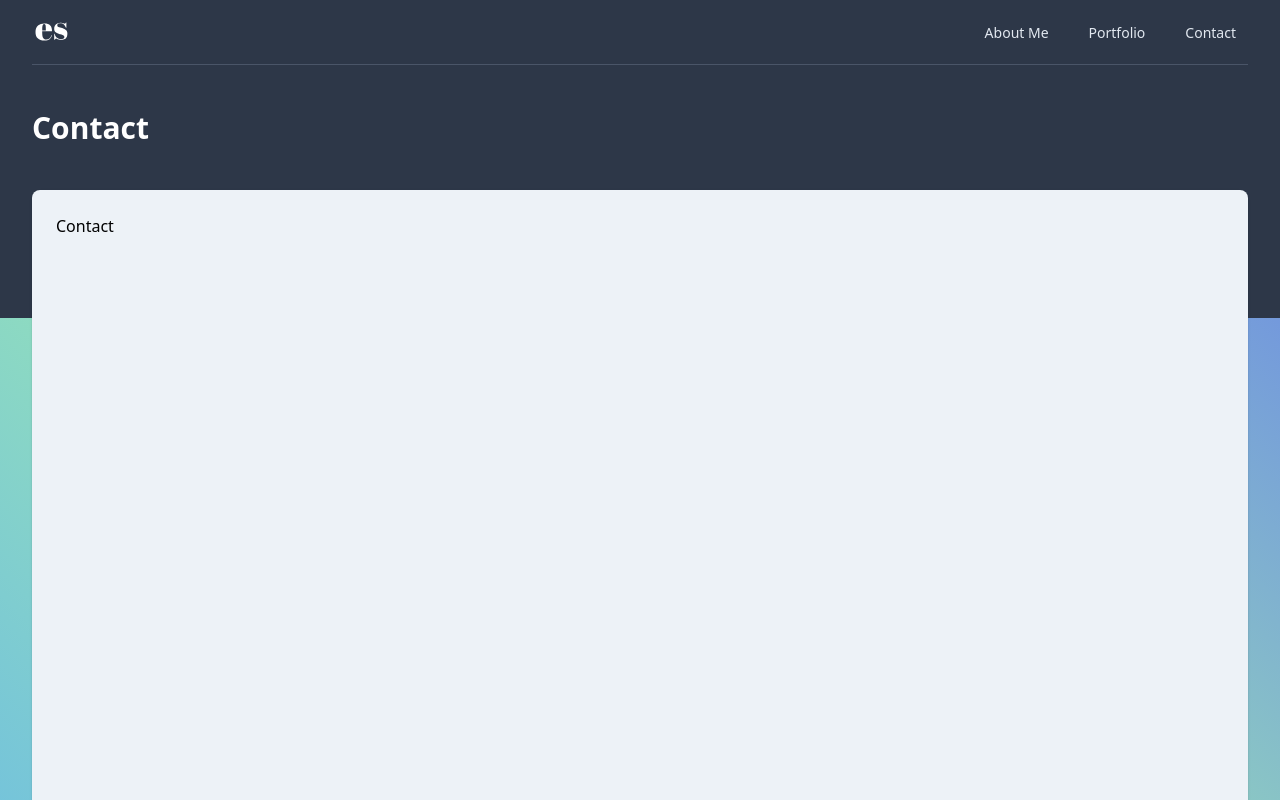
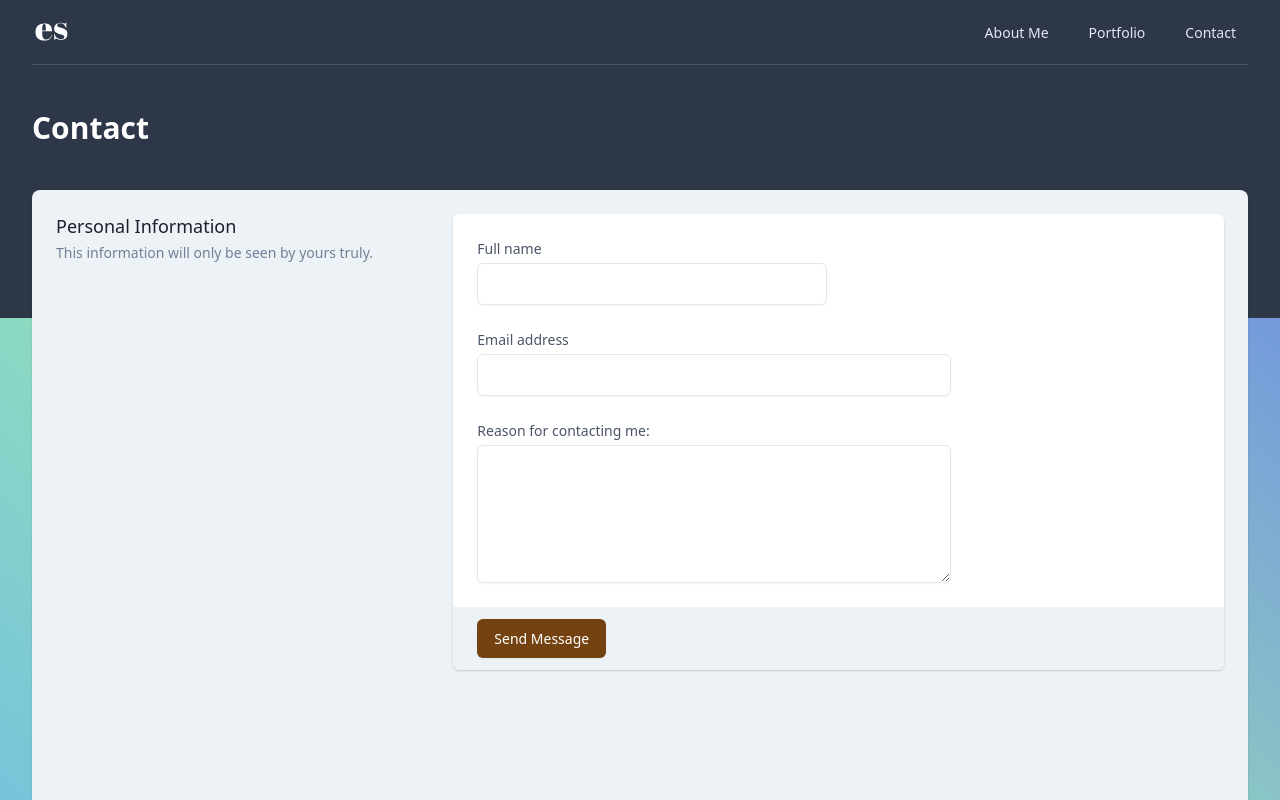
Before and after one commit to emmastotz/nuxt-portfolio, a Nuxt app: page /contact in a window 1280 px wide. Shown: the top 800 px of the page. Built offline with nearby package versions, Linux system fonts and the light colour scheme.

Commit message:
feat: use `<ContactForm>`

```diff
--- a/pages/contact/index.vue
+++ b/pages/contact/index.vue
@@ -1,9 +1,14 @@
 <template>
-  <div>Contact</div>
+  <div>
+    <ContactForm />
+  </div>
 </template>
 
 <script>
+import ContactForm from '@/components/ContactForm.vue'
 export default {
-
+  components: {
+    ContactForm,
+  }
 }
 </script>
```
